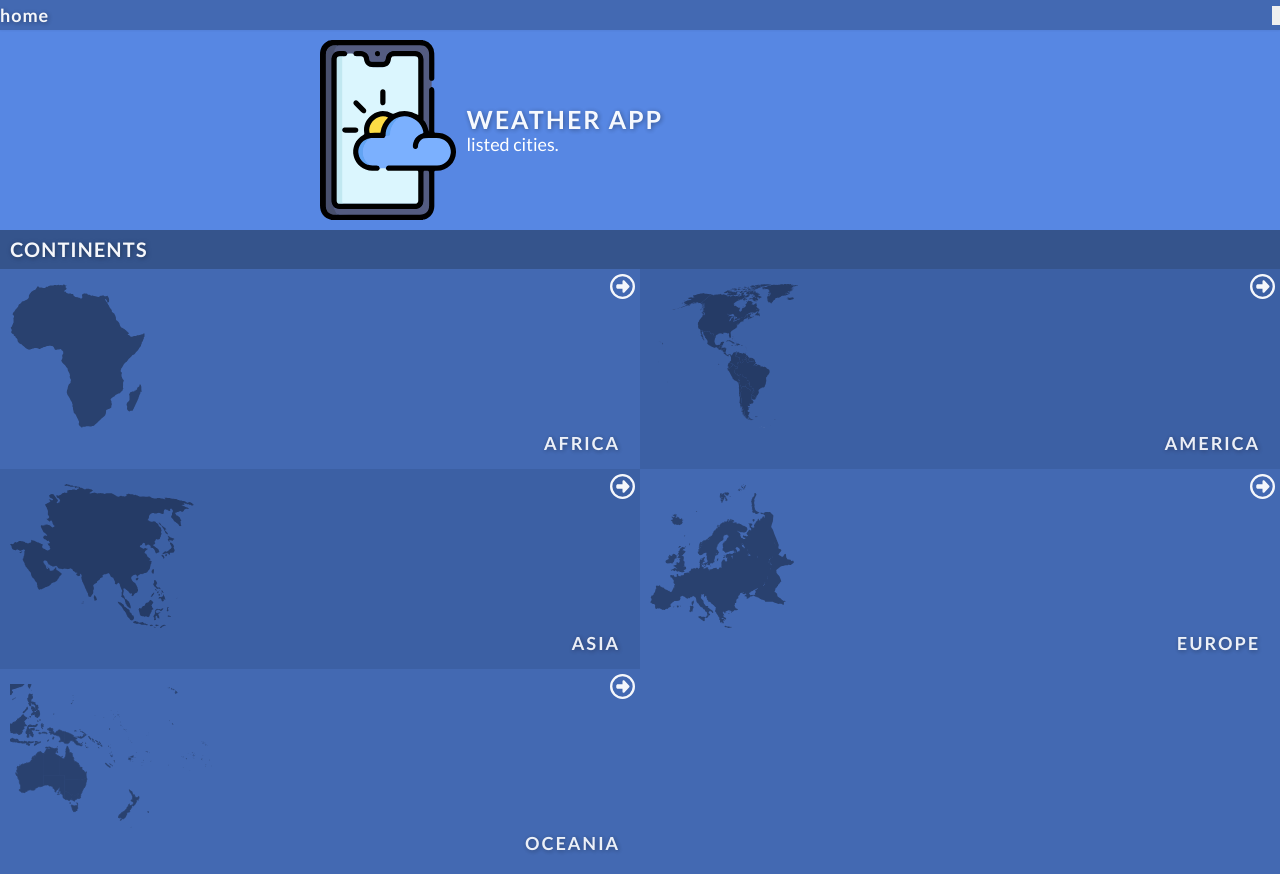
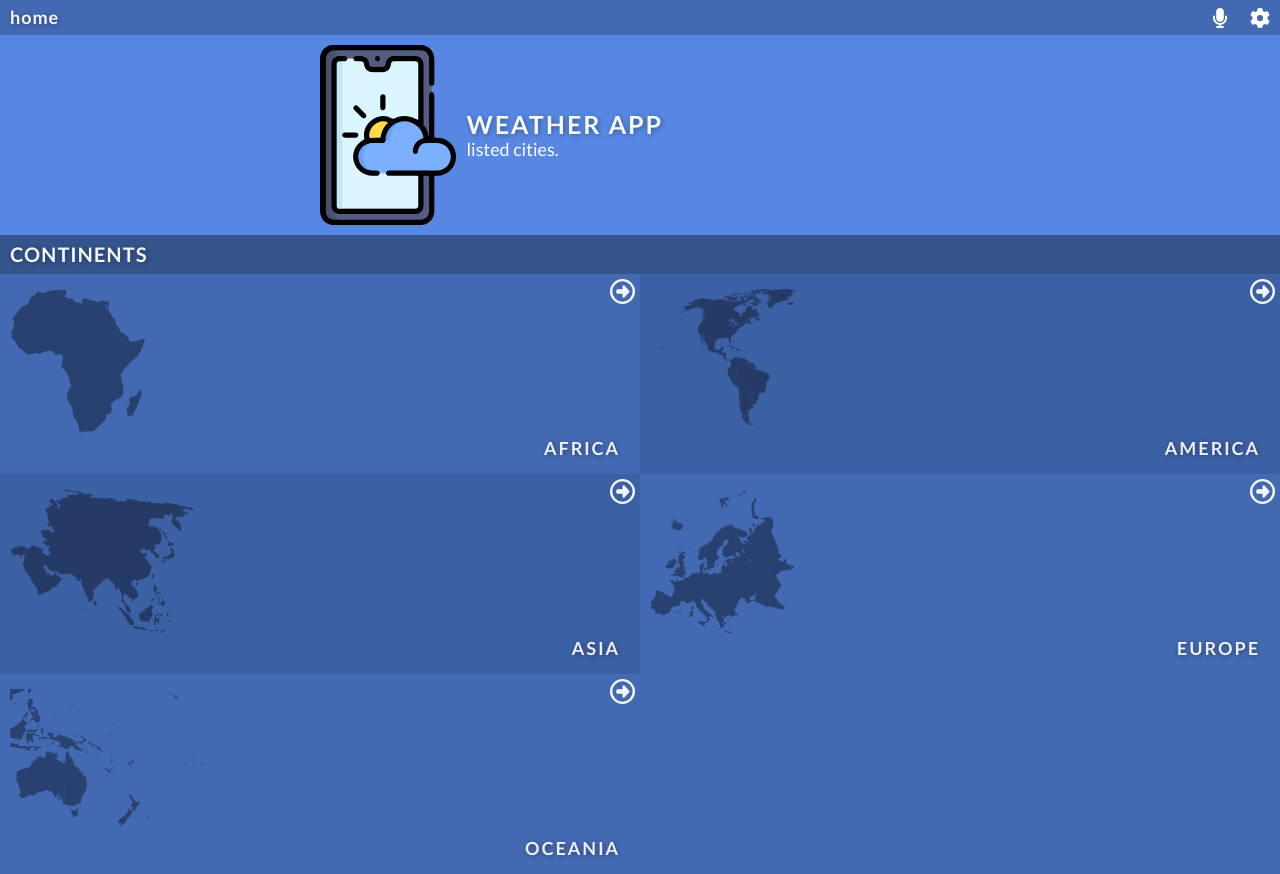
Before and after one commit to Ruthmy/weather-app, a React (Create React App) app: page / in a window 1280 px wide. Built offline with nearby package versions, Linux system fonts and the light colour scheme; a web font is replaced by a local one.

Commit message:
Modified 'Navbar.css' -stylesheet- Added new selectors to match the original design

```diff
--- a/src/styles/Navbar.css
+++ b/src/styles/Navbar.css
@@ -3,9 +3,32 @@ nav {
   align-items: center;
   justify-content: space-between;
   background-color: var(--blue-color);
-  box-shadow: 0 1px 2px 0 rgba(0, 0, 0, 0.05);
-  height: 3rem;
+  height: 3.5rem;
   position: sticky;
   top: 0;
   width: 100%;
+  padding: 0 1rem;
 }
+
+.nav__panel {
+  gap: 2rem;
+}
+
+button {
+  background-color: transparent;
+  border: none;
+  cursor: pointer;
+  outline: none;
+  height: 2rem;
+  width: 2rem;
+}
+
+.btn img {
+  height: 100%;
+  object-fit: contain;
+}
+
+svg {
+  height: 4rem;
+  width: 2rem;
+}
```
